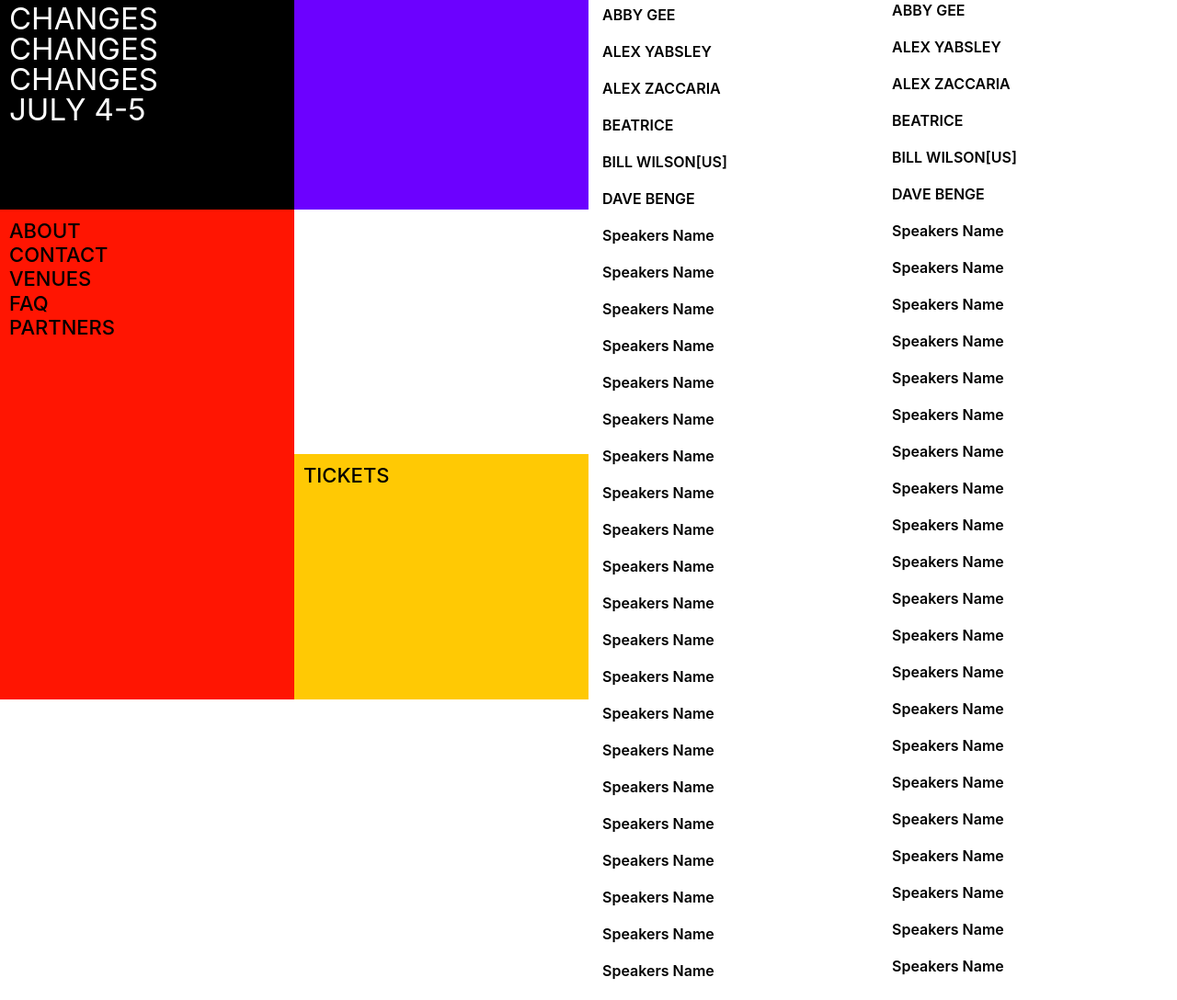
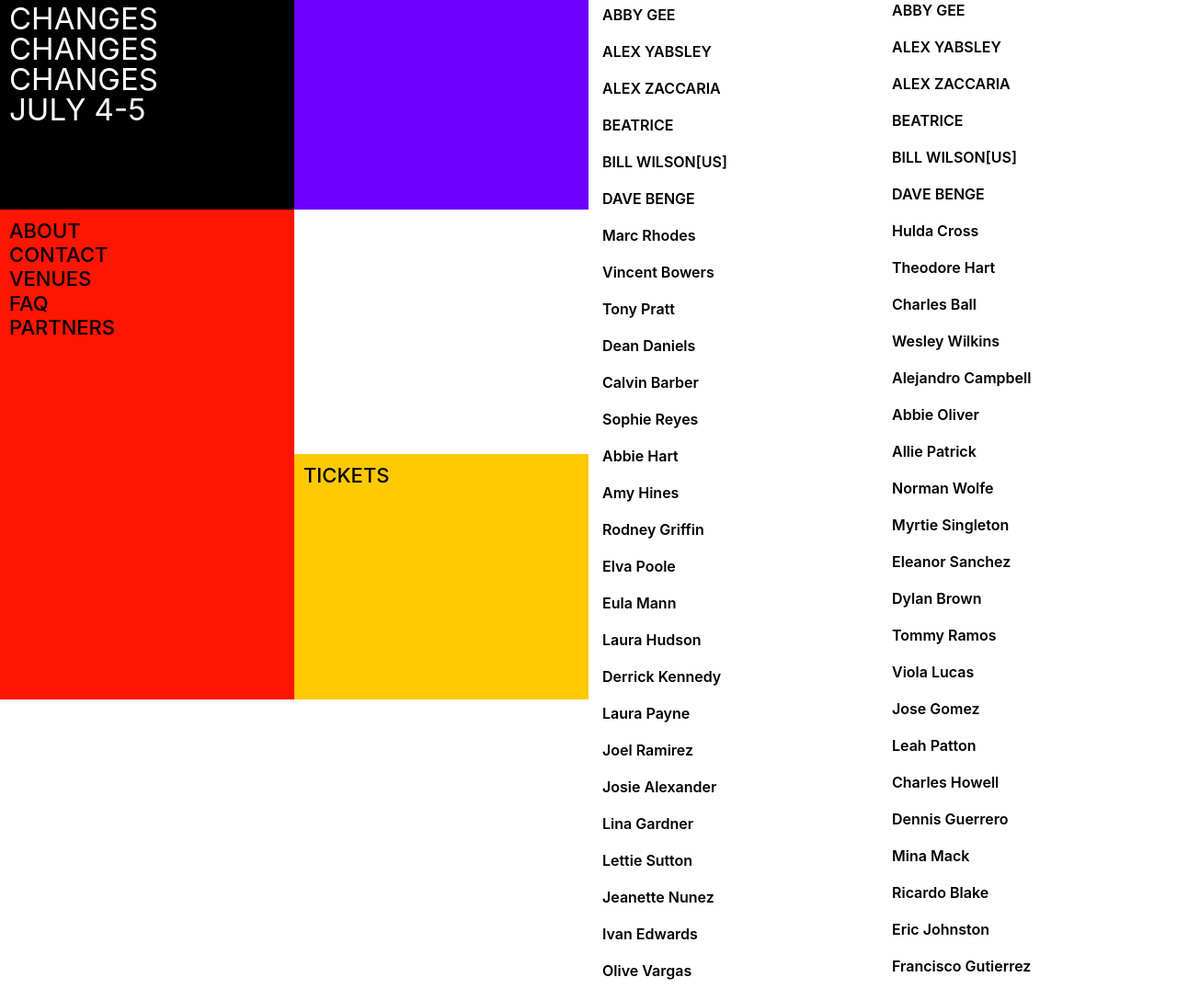
Before and after one commit to birdmoon/CSS-Layout-Master-Class, a website: page challenge/6day/index.html in a window 1280 px wide. Shown: the part 39-1127 px from the top of the page at 92% size. Drawn offline with nearby package versions, Linux system fonts and the light colour scheme.

Commit message:
Update for 6day challenge

```diff
--- a/challenge/6day/index.html
+++ b/challenge/6day/index.html
@@ -33,27 +33,27 @@
             <li class="speakers-list">BEATRICE</li>
             <li class="speakers-list">BILL WILSON[US]</li>
             <li class="speakers-list">DAVE BENGE</li>
-            <li class="speakers-list">Speakers Name</li>
-            <li class="speakers-list">Speakers Name</li>
-            <li class="speakers-list">Speakers Name</li>
-            <li class="speakers-list">Speakers Name</li>
-            <li class="speakers-list">Speakers Name</li>
-            <li class="speakers-list">Speakers Name</li>
-            <li class="speakers-list">Speakers Name</li>
-            <li class="speakers-list">Speakers Name</li>
-            <li class="speakers-list">Speakers Name</li>
-            <li class="speakers-list">Speakers Name</li>
-            <li class="speakers-list">Speakers Name</li>
-            <li class="speakers-list">Speakers Name</li>
-            <li class="speakers-list">Speakers Name</li>
-            <li class="speakers-list">Speakers Name</li>
-            <li class="speakers-list">Speakers Name</li>
-            <li class="speakers-list">Speakers Name</li>
-            <li class="speakers-list">Speakers Name</li>
-            <li class="speakers-list">Speakers Name</li>
-            <li class="speakers-list">Speakers Name</li>
-            <li class="speakers-list">Speakers Name</li>
-            <li class="speakers-list">Speakers Name</li>
+            <li class="speakers-list">Marc Rhodes</li>
+            <li class="speakers-list">Vincent Bowers</li>
+            <li class="speakers-list">Tony Pratt</li>
+            <li class="speakers-list">Dean Daniels</li>
+            <li class="speakers-list">Calvin Barber</li>
+            <li class="speakers-list">Sophie Reyes</li>
+            <li class="speakers-list">Abbie Hart</li>
+            <li class="speakers-list">Amy Hines</li>
+            <li class="speakers-list">Rodney Griffin</li>
+            <li class="speakers-list">Elva Poole</li>
+            <li class="speakers-list">Eula Mann</li>
+            <li class="speakers-list">Laura Hudson</li>
+            <li class="speakers-list">Derrick Kennedy</li>
+            <li class="speakers-list">Laura Payne</li>
+            <li class="speakers-list">Joel Ramirez</li>
+            <li class="speakers-list">Josie Alexander</li>
+            <li class="speakers-list">Lina Gardner</li>
+            <li class="speakers-list">Lettie Sutton</li>
+            <li class="speakers-list">Jeanette Nunez</li>
+            <li class="speakers-list">Ivan Edwards</li>
+            <li class="speakers-list">Olive Vargas</li>
           </ul>
 
 
@@ -67,27 +67,27 @@
             <li class="artist-list">BEATRICE</li>
             <li class="artist-list">BILL WILSON[US]</li>
             <li class="artist-list">DAVE BENGE</li>
-            <li class="artist-list">Speakers Name</li>
-            <li class="artist-list">Speakers Name</li>
-            <li class="artist-list">Speakers Name</li>
-            <li class="artist-list">Speakers Name</li>
-            <li class="artist-list">Speakers Name</li>
-            <li class="artist-list">Speakers Name</li>
-            <li class="artist-list">Speakers Name</li>
-            <li class="artist-list">Speakers Name</li>
-            <li class="artist-list">Speakers Name</li>
-            <li class="artist-list">Speakers Name</li>
-            <li class="artist-list">Speakers Name</li>
-            <li class="artist-list">Speakers Name</li>
-            <li class="artist-list">Speakers Name</li>
-            <li class="artist-list">Speakers Name</li>
-            <li class="artist-list">Speakers Name</li>
-            <li class="artist-list">Speakers Name</li>
-            <li class="artist-list">Speakers Name</li>
-            <li class="artist-list">Speakers Name</li>
-            <li class="artist-list">Speakers Name</li>
-            <li class="artist-list">Speakers Name</li>
-            <li class="artist-list">Speakers Name</li>
+            <li class="artist-list">Hulda Cross</li>
+            <li class="artist-list">Theodore Hart</li>
+            <li class="artist-list">Charles Ball</li>
+            <li class="artist-list">Wesley Wilkins</li>
+            <li class="artist-list">Alejandro Campbell</li>
+            <li class="artist-list">Abbie Oliver</li>
+            <li class="artist-list">Allie Patrick</li>
+            <li class="artist-list">Norman Wolfe</li>
+            <li class="artist-list">Myrtie Singleton</li>
+            <li class="artist-list">Eleanor Sanchez</li>
+            <li class="artist-list">Dylan Brown</li>
+            <li class="artist-list">Tommy Ramos</li>
+            <li class="artist-list">Viola Lucas</li>
+            <li class="artist-list">Jose Gomez</li>
+            <li class="artist-list">Leah Patton</li>
+            <li class="artist-list">Charles Howell</li>
+            <li class="artist-list">Dennis Guerrero</li>
+            <li class="artist-list">Mina Mack</li>
+            <li class="artist-list">Ricardo Blake</li>
+            <li class="artist-list">Eric Johnston</li>
+            <li class="artist-list">Francisco Gutierrez</li>
           </ul>
         </div>
       </div>
```
